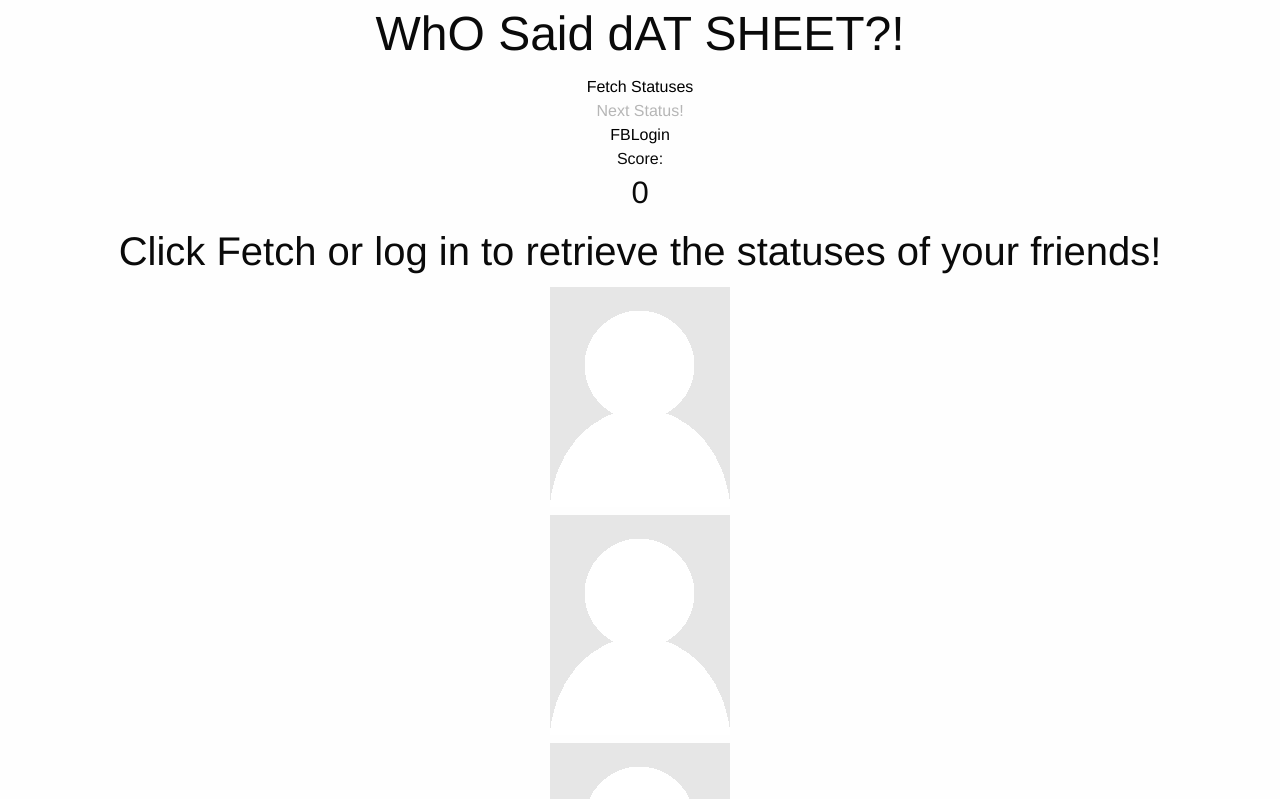
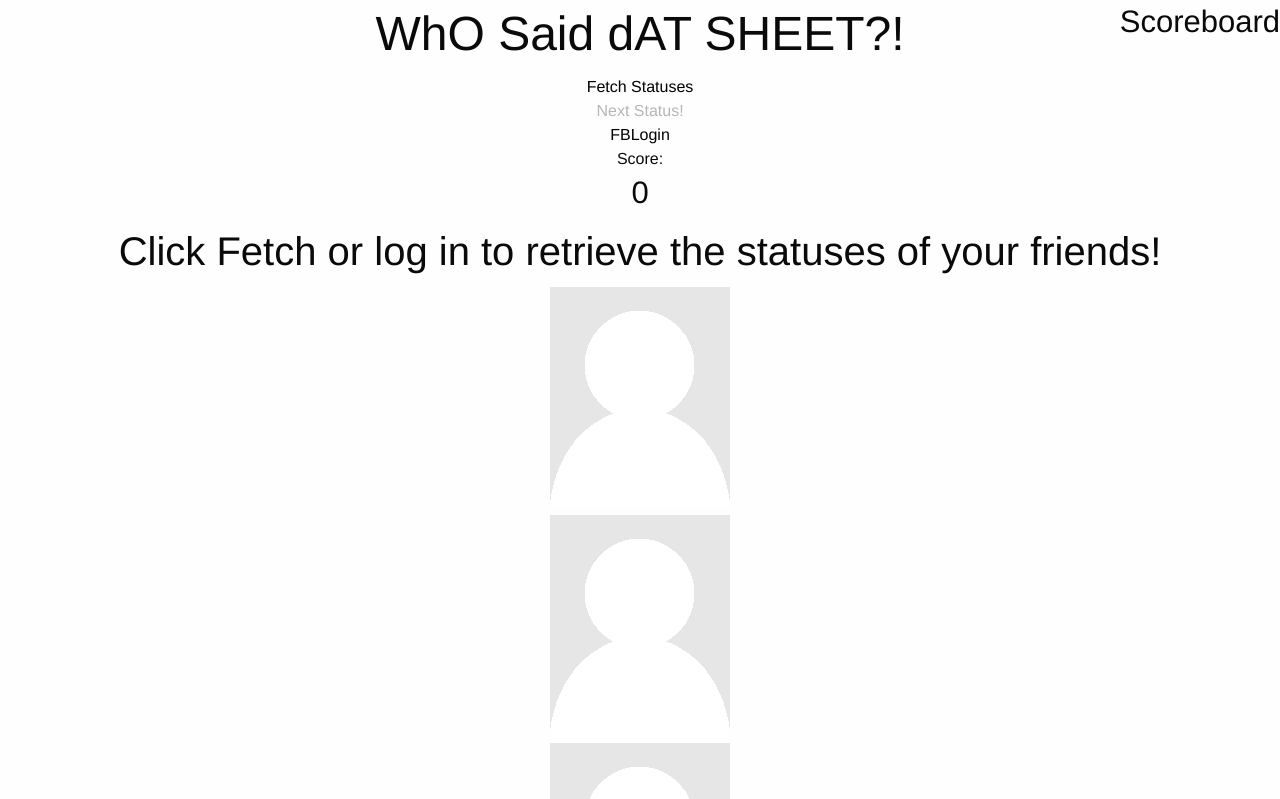
Before and after one commit to andrewluchen/StatusQuiz, a Flask app: page / in a window 1280 px wide. Shown: the top 799 px of the page. Run offline with Flask 2, Linux system fonts and the light colour scheme; some libraries are stand-ins or nearby versions.

Commit message:
style edits to accomodate for scoreboard

```diff
--- a/templates/index.html
+++ b/templates/index.html
@@ -1,48 +1,53 @@
 {% include 'header.html' %}
-    <h1>WhO Said dAT SHEET?!</h1>
+    <div class="panel scoreboard large-3 columns" style="position:fixed;height:100%;right:0px;">
+      <h3>Scoreboard</h3>
+    </div>
+    <h1 class="large-10 columns">WhO Said dAT SHEET?!</h1>
     <div class="row">
-      <div class="large-4 columns">
+      <div class="large-3 columns">
       <button onClick="checkLoginState();">Fetch Statuses</button>
       </div>
       <div class="large-4 columns">
       <button id="next" onClick="updateText();" disabled>Next Status!</button>
       </div>
-      <div class="large-4 columns">
+      <div class="large-3 columns">
 	  <button onClick="loginUser()";>FBLogin</button>
-      </div>
+      </div><div class="large-2 columns"></div>
 
     </div>
     <div class="row">
-      Score: <h3 id="scorelabel">0</h3>
+      <div class="large-10 columns">Score: <h3 id="scorelabel">0</h3></div><div class="large-2 columns"></div>
     </div>
     <div class="row">
-      <div class="panel">
+      <div class="panel large-10 columns">
 	      <h2 id="statusPost">Click Fetch or log in to retrieve the statuses of your friends!</h2>
       </div>
     </div>
     <div class="row">
-      <div class="large-6 columns">
+      <div class="large-5 columns">
         <a onClick="correctAns(0);"><div id="panel1" class="panel">
 	        <div id="pic1"></div><img id="img1" src="static/placeholder.png" /><h3 id="name1"></h2>
         </div></a>
       </div>
-      <div class="large-6 columns">
+      <div class="large-5 columns">
         <a onClick="correctAns(1);"><div class="panel" id="panel2">
 	        <div id="pic2"></div><img id="img2" src="static/placeholder.png" /><h3 id="name2"></h2>
         </div></a>
-      </div>
+
+      </div><div class="large-2 columns"></div>
     </div>
     <div class="row">
-      <div class="large-6 columns">
+      <div class="large-5 columns">
         <a onClick="correctAns(2);"><div class="panel" id="panel3">
 	        <div id="pic3"></div><img id="img3" src="static/placeholder.png" /><h3 id="name3"></h2>
 	      </div></a>
       </div>
-      <div class="large-6 columns">
+      <div class="large-5 columns">
         <a onClick="correctAns(3);"><div class="panel" id="panel4">
 	        <div id="pic4"></div><img id="img4" src="static/placeholder.png" /><h3 id="name4"></h2>
         </div></a>
       </div>
+      <div class="large-2 columns"></div>
     </div>
 
 {% include 'footer.html' %}
```
